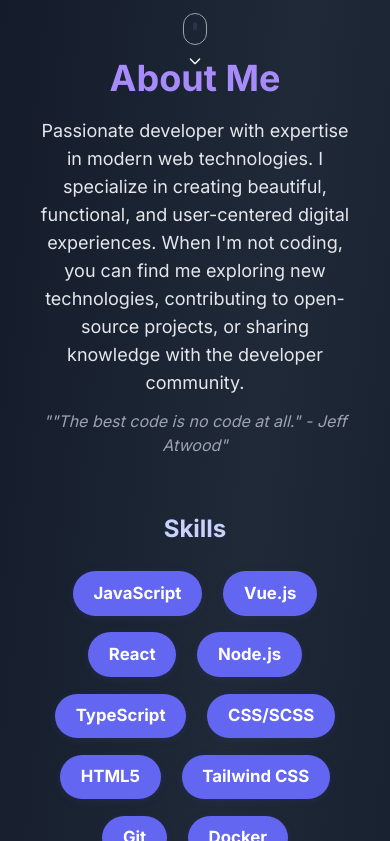
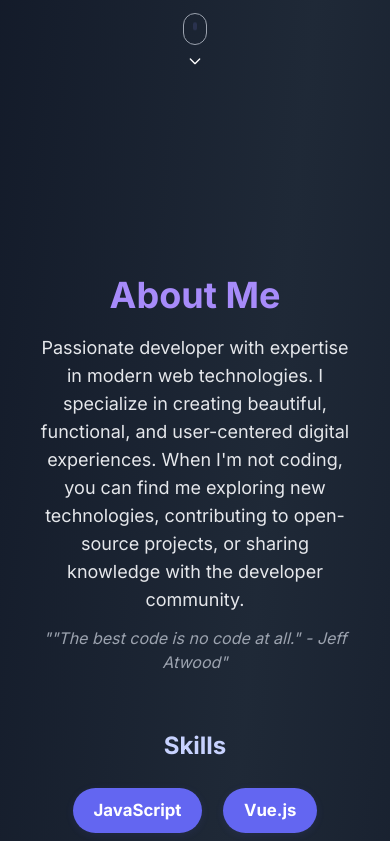
Before and after one commit to Dimitristsaprazis/Portfolio-Template, a Vue app: page / in a window 390 px wide. Shown: the part 763-1604 px from the top of the page. Built offline with nearby package versions, Linux system fonts and the light colour scheme.

Commit message:
mobile improvements

```diff
--- a/src/components/AboutSection.vue
+++ b/src/components/AboutSection.vue
@@ -94,6 +94,11 @@
   box-sizing: border-box;
 }
 @media (max-width: 767px) {
+  #about {
+    margin-top: 4.5rem;
+    min-height: unset !important;
+    height: auto !important;
+  }
   .about-content-block {
     padding-top: 1.5rem;
     padding-bottom: 1.5rem;
```
